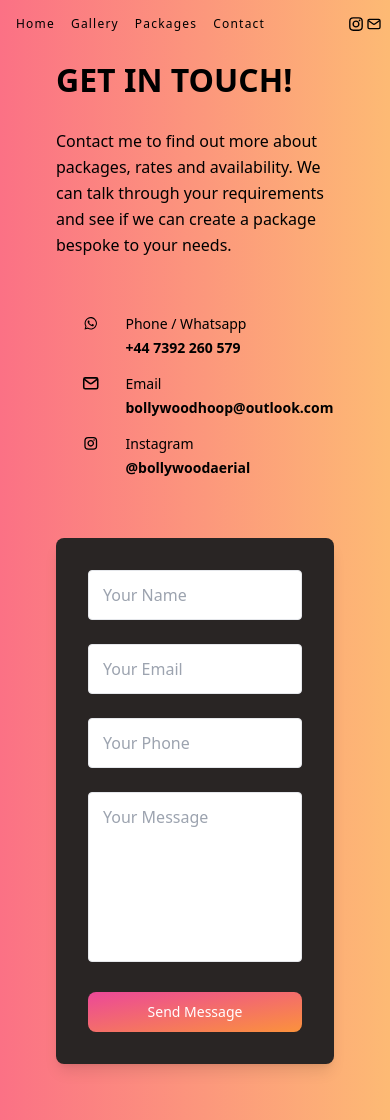
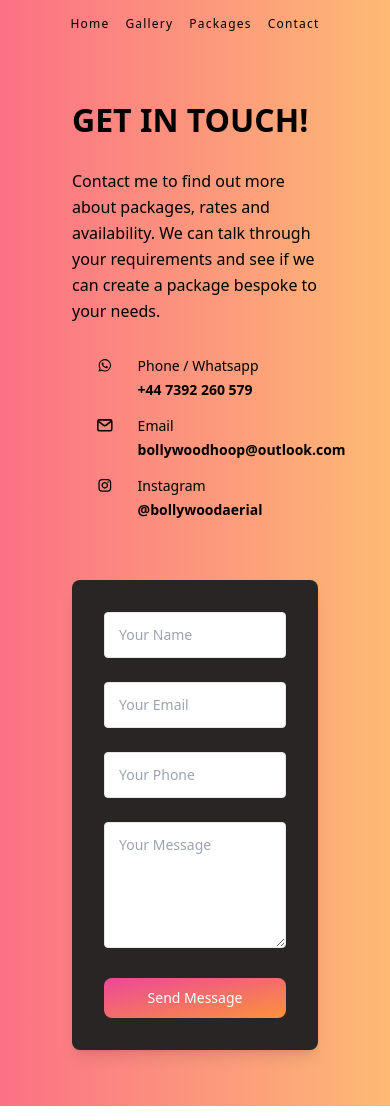
Before and after one commit to TanyaJRB/BollywoodHoop, a Vue app: page /contact in a window 390 px wide. Built offline with nearby package versions, Linux system fonts and the light colour scheme.

Commit message:
style changes

```diff
--- a/src/components/Contact.vue
+++ b/src/components/Contact.vue
@@ -45,6 +45,9 @@ async function sendEnquiry() {
   senderPhone.value = "";
   senderMessage.value = "";
 }
+
+const formInputClass =
+  "text-sm text-body-color w-full rounded border border-[f0f0f0] py-3 px-[14px] text-base outline-none focus:border-rose-400 focus-visible:shadow-none";
 </script>
 
 <template>
@@ -57,7 +60,7 @@ async function sendEnquiry() {
       class="relative inset-0 z-0 object-cover"
     /> -->
     <div class="container mx-auto flex">
-      <div class="-mx-4 flex flex-wrap lg:justify-between">
+      <div class="mt-10 flex flex-wrap lg:justify-between">
         <div class="w-full px-4 lg:w-1/2 xl:w-6/12">
           <div class="mb-12 max-w-[570px] lg:mb-0">
             <h2
@@ -65,7 +68,7 @@ async function sendEnquiry() {
             >
               GET IN TOUCH!
             </h2>
-            <p class="text-body-color mb-14 text-base leading-relaxed">
+            <p class="text-body-color mb-8 text-base leading-relaxed sm:mb-14">
               Contact me to find out more about packages, rates and
               availability. We can talk through your requirements and see if we
               can create a package bespoke to your needs.
@@ -85,7 +88,7 @@ async function sendEnquiry() {
                 <input
                   type="text"
                   placeholder="Your Name"
-                  class="text-body-color focus:border-primary w-full rounded border border-[f0f0f0] py-3 px-[14px] text-base outline-none focus-visible:shadow-none"
+                  :class="formInputClass"
                   v-model="senderName"
                   name="senderName"
                 />
@@ -94,7 +97,7 @@ async function sendEnquiry() {
                 <input
                   type="text"
                   placeholder="Your Email"
-                  class="text-body-color focus:border-primary w-full rounded border border-[f0f0f0] py-3 px-[14px] text-base outline-none focus-visible:shadow-none"
+                  :class="formInputClass"
                   v-model="senderEmail"
                   name="senderEmail"
                 />
@@ -103,16 +106,16 @@ async function sendEnquiry() {
                 <input
                   type="text"
                   placeholder="Your Phone"
-                  class="text-body-color focus:border-primary w-full rounded border border-[f0f0f0] py-3 px-[14px] text-base outline-none focus-visible:shadow-none"
+                  :class="formInputClass"
                   v-model="senderPhone"
                   name="senderPhone"
                 />
               </div>
               <div class="mb-6">
                 <textarea
-                  rows="6"
+                  rows="5"
                   placeholder="Your Message"
-                  class="text-body-color focus:border-primary w-full resize-none rounded border border-[f0f0f0] py-3 px-[14px] text-base outline-none focus-visible:shadow-none"
+                  :class="formInputClass"
                   v-model="senderMessage"
                   name="senderMessage"
                 ></textarea>
--- a/src/components/ContactCard.vue
+++ b/src/components/ContactCard.vue
@@ -28,7 +28,7 @@ switch (props.icon) {
 </script>
 
 <template>
-  <div class="mb-1 flex h-14 w-3/4 flex-row sm:h-20 sm:w-2/3">
+  <div class="mb-1 flex h-14 w-4/5 flex-row sm:h-20 sm:w-2/3">
     <IconPhone v-if="icon == 'phone'" class="h-1/3 w-1/3"></IconPhone>
     <Email2
       v-if="icon == 'email'"
--- a/src/components/Gallery.vue
+++ b/src/components/Gallery.vue
@@ -36,7 +36,7 @@ const images = ref([
       >
         <img
           src="../assets/photos/Amazon.jpg"
-          class="w-60 border-4 border-white shadow-xl hover:scale-150"
+          class="w-60 rounded border-4 border-white shadow-xl hover:scale-150"
         />
         <img
           src="../assets/photos/BendyWaist.jpg"
--- a/src/components/NavBar.vue
+++ b/src/components/NavBar.vue
@@ -5,7 +5,7 @@ import MenuButton from "../icons/MenuButton.vue";
 import MenuButtonOpen from "../icons/MenuButton.vue";
 import InstagramLogo from "../icons/InstagramLogo.vue";
 import InstagramBlack from "../icons/InstagramBlack.vue";
-import Email2 from "../icons/Email2.vue";
+import Email from "../icons/Email.vue";
 import { useDisplay } from "../assets/composables/use.display";
 import { text } from "stream/consumers";
 import NavItem from "./NavItem.vue";
@@ -50,13 +50,13 @@ onClickOutside(componentWrapperElement, () => {
             alt="The Bollywood Hoop Artist"
           /> -->
           <img
-            class="hidden h-12 md:block lg:block"
+            class="hidden h-10 md:block lg:block"
             src="../assets/svg/nobackground-amazon-CROPPED.png"
             alt="The Bollywood Hoop Artist"
           />
         </div>
 
-        <div class="flex flex-1 sm:items-stretch sm:justify-center">
+        <div class="flex flex-1 justify-center sm:items-stretch">
           <!-- NAV ITEMS -->
 
           <div class="sm:ml-6 sm:block">
@@ -82,14 +82,17 @@ onClickOutside(componentWrapperElement, () => {
         </div>
 
         <!-- Insta and Email -->
-        <div class="flex flex-shrink">
+        <div class="flex hidden flex-shrink sm:block">
           <div class="relative ml-3">
             <div class="flex flex-row">
               <button @click="openInstagram">
-                <InstagramBlack class="h-5 w-5 sm:h-7 sm:w-7"></InstagramBlack>
+                <InstagramLogo class="h-5 w-5 sm:h-6 sm:w-6"></InstagramLogo>
               </button>
               <button @click="emailMe">
-                <Email2 class="h-4 w-4 sm:h-6 sm:w-6"></Email2>
+                <Email
+                  v-if="activePage != 'Home'"
+                  class="h-4 w-4 sm:h-5 sm:w-5"
+                ></Email>
               </button>
             </div>
           </div>
--- a/src/components/PackageCard.vue
+++ b/src/components/PackageCard.vue
@@ -64,7 +64,7 @@ const packageTitleStyle = {
             class="group relative mb-2 mr-2 inline-flex items-center justify-center overflow-hidden rounded-lg bg-gradient-to-br from-orange-400 to-red-500 p-0.5 text-sm font-medium text-neutral-200 hover:text-white focus:outline-none focus:ring-4 focus:ring-pink-200 group-hover:from-pink-500 group-hover:to-orange-400 dark:text-white dark:focus:ring-pink-800"
           >
             <span
-              class="relative rounded-md bg-stone-800 px-5 py-2.5 transition-all duration-75 ease-in group-hover:bg-opacity-0 dark:bg-gray-900"
+              class="relative rounded-md bg-stone-900 px-5 py-2.5 transition-all duration-75 ease-in group-hover:bg-opacity-0 dark:bg-gray-900"
             >
               More Information
             </span>
--- a/src/icons/Email.vue
+++ b/src/icons/Email.vue
@@ -3,9 +3,8 @@
     xmlns="http://www.w3.org/2000/svg"
     fill="none"
     viewBox="0 0 24 24"
-    stroke-width="1.5"
-    stroke="black"
-    class="h-6 w-6"
+    stroke-width="1"
+    stroke="white"
   >
     <path
       stroke-linecap="round"
```
